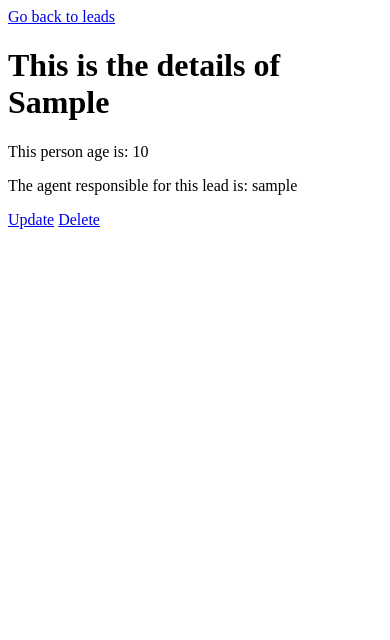
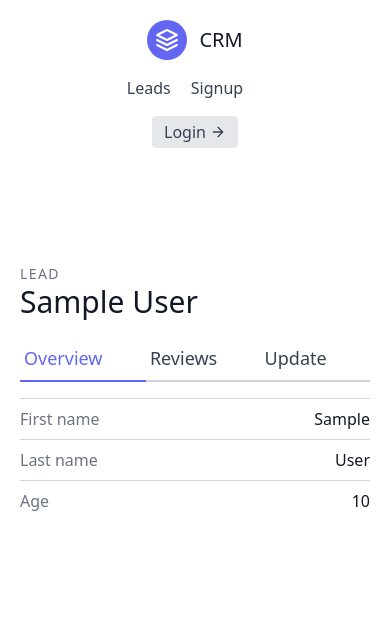
Before and after one commit to caetasousa/Crm-Django, a Django app: template app/leads/templates/leads/lead_detail.html in a window 390 px wide. Shown: the top 640 px of the page. Run offline with Django 3.2, Linux system fonts and the light colour scheme; the template is opened without the code that fills it: values that come from a table or form of the project are taken from there, others are empty; tables that the repository leaves empty hold one stand-in row (values such as "Sample post"); parts of the project's set-up code (start-up, migrations or seed data) failed here and were passed over.

Commit message:
CRUD, operações curd finalizadas e templates atualizados

```diff
--- a/app/leads/templates/leads/lead_detail.html
+++ b/app/leads/templates/leads/lead_detail.html
@@ -1,18 +1,39 @@
-<!DOCTYPE html>
-<html lang="en">
-<head>
-    <meta charset="UTF-8">
-    <meta http-equiv="X-UA-Compatible" content="IE=edge">
-    <meta name="viewport" content="width=, initial-scale=1.0">
-    <title>Document</title>
-</head>
-<body>
-    <a href="{% url 'leads:lead-list' %}">Go back to leads</a>
-    </hr>
-    <h1>This is the details of {{ lead.first_name }}</h1>
-    <p>This person age is: {{ lead.age }}</p>
-    <p>The agent responsible for this lead is: {{ lead.agent }}</p>
-    <a href="{% url 'leads:lead-update' lead.pk %}">Update</a>
-    <a href="{% url 'leads:lead-delete' lead.pk %}">Delete</a>
-</body>
-</html>
+{% extends "base.html" %}
+
+{% block content %}
+
+<section class="text-gray-700 body-font overflow-hidden">
+    <div class="container px-5 py-24 mx-auto">
+      <div class="lg:w-4/5 mx-auto flex flex-wrap">
+        <div class="lg:w-1/2 w-full lg:pr-10 lg:py-6 mb-6 lg:mb-0">
+            <h2 class="text-sm title-font text-gray-500 tracking-widest">LEAD</h2>
+            <h1 class="text-gray-900 text-3xl title-font font-medium mb-4">{{ lead.first_name }} {{ lead.last_name }}</h1>
+            <div class="flex mb-4">
+                <a href="{% url 'leads:lead-detail' lead.pk %}" class="flex-grow text-indigo-500 border-b-2 border-indigo-500 py-2 text-lg px-1">
+                    Overview
+                </a>
+                <a class="flex-grow border-b-2 border-gray-300 py-2 text-lg px-1">
+                    Reviews
+                </a>
+                <a href="{% url 'leads:lead-update' lead.pk %}" class="flex-grow border-b-2 border-gray-300 py-2 text-lg px-1">
+                    Update
+                </a>
+            </div>
+            <p class="leading-relaxed mb-4"></p>
+            <div class="flex border-t border-gray-300 py-2">
+                <span class="text-gray-500">First name</span>
+                <span class="ml-auto text-gray-900">{{ lead.first_name }}</span>
+            </div>
+            <div class="flex border-t border-gray-300 py-2">
+                <span class="text-gray-500">Last name</span>
+                <span class="ml-auto text-gray-900">{{ lead.last_name }}</span>
+            </div>
+            <div class="flex border-t border-gray-300 py-2">
+                <span class="text-gray-500">Age</span>
+                <span class="ml-auto text-gray-900">{{ lead.age }}</span>
+            </div>
+        </div>
+      </div>
+    </div>
+  </section>
+{% endblock content %}
--- /dev/null
+++ b/templates/base.html
@@ -0,0 +1,17 @@
+<!DOCTYPE html>
+<html lang="en">
+<head>
+    <meta charset="UTF-8">
+    <meta name="viewport" content="width=device-width, initial-scale=1.0">
+    <title>CRM</title>
+    <link href="https://unpkg.com/tailwindcss@^2/dist/tailwind.min.css" rel="stylesheet">
+</head>
+<body>
+    <div class="max-w-7xl mx-auto">
+        {% include 'navbar.html' %}
+        {% block content %}
+        {% endblock content %}
+    </div>
+    {% include "scripts.html" %}
+</body>
+</html>
--- /dev/null
+++ b/templates/navbar.html
@@ -0,0 +1,20 @@
+<header class="text-gray-700 body-font">
+    <div class="container mx-auto flex flex-wrap p-5 flex-col md:flex-row items-center">
+      <a class="flex title-font font-medium items-center text-gray-900 mb-4 md:mb-0">
+        <svg xmlns="http://www.w3.org/2000/svg" fill="none" stroke="currentColor" stroke-linecap="round" stroke-linejoin="round" stroke-width="2" class="w-10 h-10 text-white p-2 bg-indigo-500 rounded-full" viewBox="0 0 24 24">
+          <path d="M12 2L2 7l10 5 10-5-10-5zM2 17l10 5 10-5M2 12l10 5 10-5"></path>
+        </svg>
+        <span class="ml-3 text-xl">CRM</span>
+      </a>
+      <nav class="md:ml-auto flex flex-wrap items-center text-base justify-center">
+        <a href="{% url 'leads:lead-list' %}" class="mr-5 hover:text-gray-900">Leads</a>
+        <a class="mr-5 hover:text-gray-900">Signup</a>
+      </nav>
+      <a href='#' class="inline-flex items-center bg-gray-200 border-0 py-1 px-3 focus:outline-none hover:bg-gray-300 rounded text-base mt-4 md:mt-0">
+          Login
+            <svg fill="none" stroke="currentColor" stroke-linecap="round" stroke-linejoin="round" stroke-width="2" class="w-4 h-4 ml-1" viewBox="0 0 24 24">
+                <path d="M5 12h14M12 5l7 7-7 7"></path>
+            </svg>
+      </a>
+    </div>
+</header>
--- /dev/null
+++ b/templates/scripts.html
@@ -0,0 +1,3 @@
+<script>
+    console.log("hello")
+</script>
```
Also changed, not shown: app/leads/templates/leads/lead_create.html (+25 -19 lines), app/leads/templates/leads/lead_list.html (+44 -18 lines), app/leads/templates/leads/lead_update.html (+34 -19 lines), templates/landing.html (added, +21 -0 lines).
